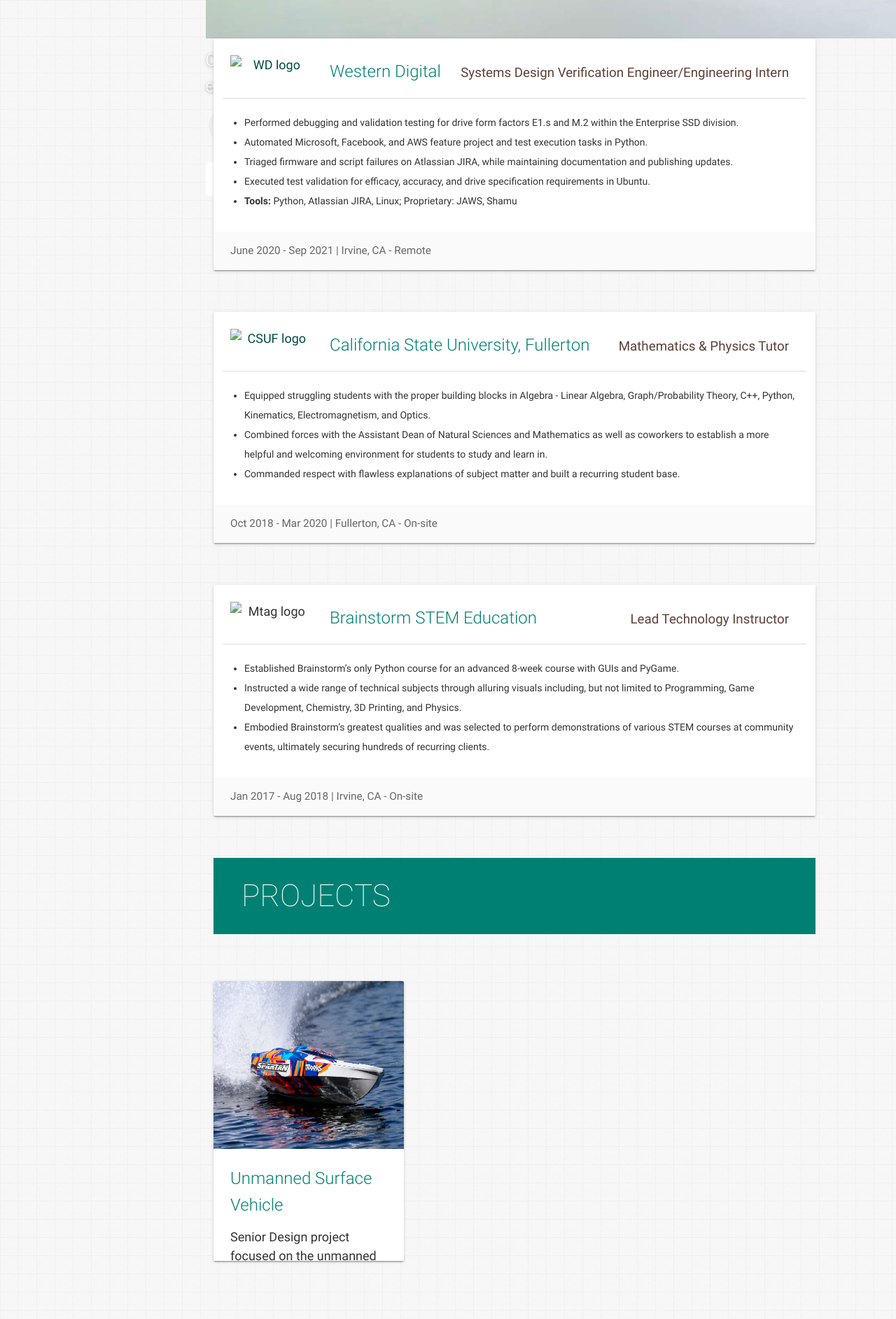
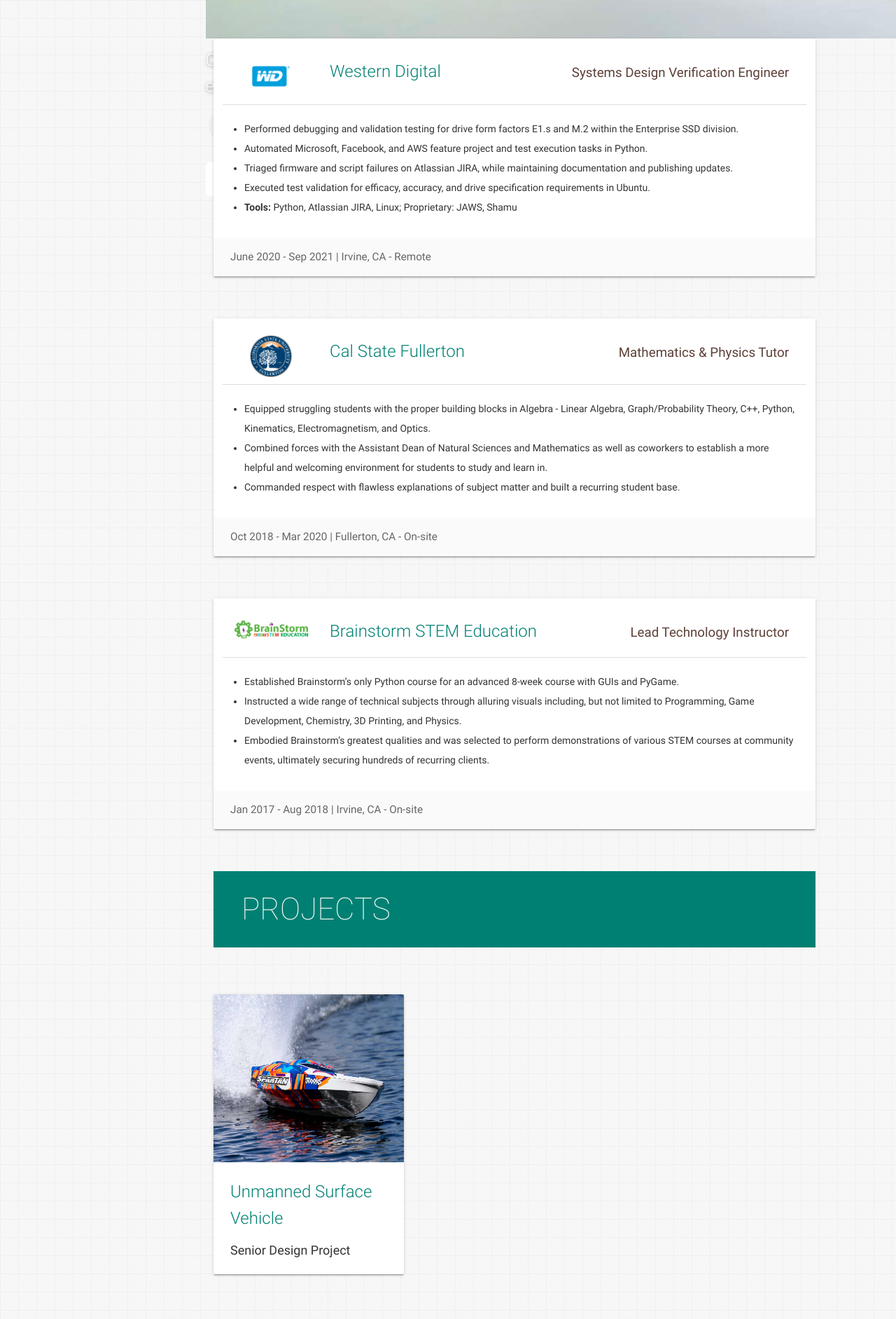
Before and after one commit to NickCapobianco/nickcapobianco.github.io, a plain HTML site: page index.html in a window 1280 px wide. Shown: the part 1716-3601 px from the top of the page at 70% size. Drawn offline with nearby package versions, Linux system fonts and the light colour scheme; some icons are missing; files whose address does not match are found by name.

Commit message:
Image fixtures
Fixed broken images and tested a new color scheme

```diff
--- a/index.html
+++ b/index.html
@@ -306,7 +306,7 @@
             <div class="row">
               <div class="col s12 m2">
                 <a href="https://www.westerndigital.com/" target="_blank"><img alt="WD logo"
-                    src="/assets/img/WD_logo_500x500" class="responsive-img center-block" /></a>
+                    src="/assets/img/WD_logo_500x500.png" class="responsive-img center-block" /></a>
               </div>
               <!-- <div class="col s12 m10"> -->
               <div class="col s12 m10">
@@ -316,7 +316,7 @@
                 </p>
               </div>
             </div>
-            <div class="role brown-text text-darken-2">Systems Design Verification Engineer/Engineering Intern</div>
+            <div class="role brown-text text-darken-2">Systems Design Verification Engineer</div>
             <ul>
               <li>Performed debugging and validation testing for drive form factors E1.s and M.2 within the Enterprise SSD division.</li>
               <li>Automated Microsoft, Facebook, and AWS feature project and test execution tasks in Python.</li>
@@ -338,13 +338,13 @@
             <div class="row">
               <div class="col s12 m2">
                 <a href="http://www.fullerton.edu/" target="_blank"><img alt="CSUF logo"
-                    src="/assets/img/CSUF_logo_500x500.jpg" class="responsive-img center-block" /></a>
+                    src="/assets/img/CSUF_logo_500x500.png" class="responsive-img center-block" /></a>
               </div>
               <!-- <div class="col s12 m10"> -->
               <div class="col s12 m10">
                 <p>
                   <span class="card-title"><a href="http://www.fullerton.edu/" target="_blank"
-                      class="teal-text hoverline">California State University, Fullerton</a></span>
+                      class="teal-text hoverline">Cal State Fullerton</a></span>
                 </p>
               </div>
             </div>
@@ -365,7 +365,7 @@
           <div class="card-content">
             <div class="row">
               <div class="col s12 m2">
-                <img alt="Mtag logo" src="/assets/img/BRAINSTORM_logo_608x213.jpg" class="responsive-img center-block" />
+                <img alt="Brainstorm logo" src="/assets/img/BRAINSTORM_logo_608x213.png" class="responsive-img center-block" />
 
               </div>
 
@@ -402,7 +402,7 @@
               <div class="card-content">
                 <span class="card-title activator teal-text hoverline">Unmanned Surface Vehicle<i
                     class="mdi-navigation-more-vert right"></i></span>
-                <p>Senior Design project focused on the unmanned capabilities of an RC boat</p>
+                <p>Senior Design Project</p>
               </div>
               <div class="card-reveal">
                 <!-- TODO: change this -- only close button -->
@@ -476,9 +476,9 @@
 
     <!-- Fifth Section: Skills -->
     <section id="skills" class="section scrollspy">
-      <h3 class="page-title white-text teal">Skills</h3>
+      <h3 class="page-title white-text red">Skills</h3>
       <div class="container">
-        <!-- Languages and Databases -->
+        <!-- Languages -->
         <div class="card">
           <div class="card-content">
             <h4 class="brown-text light">Languages</h4>
@@ -629,8 +629,8 @@
             <div class="card">
               <div class="card-content">
                 <p>
-                  <span class="card-title"><a href="https://ahduni.edu.in/academics/schools-centres/school-of-engineering-and-applied-science/" target="_blank" class="teal-text hoverline">School of Engineering and Applied Science, Ahmedabad
-                      University</a></span>
+                  <span class="card-title">
+				  <a href="https://ahduni.edu.in/academics/schools-centres/school-of-engineering-and-applied-science/" target="_blank" class="teal-text hoverline">California State University, Fullerton</a></span>
                 </p>
                 <p class="brown-text">Fullerton, California</p>
                 <p>
```
